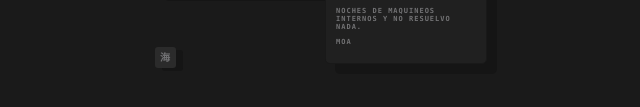
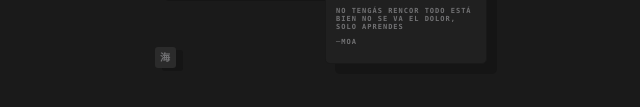
Before and after one commit to Rendezvoused/moa, a plain HTML site: page index.html in a window 1280 px wide. Shown: the part 303-410 px from the top of the page, 296-936 px from the left. Drawn offline with Linux system fonts and the light colour scheme.

Commit message:
Update index.html

```diff
--- a/index.html
+++ b/index.html
@@ -39,7 +39,8 @@
 </div><!--mv2-->
 <div class="bt2"></div>
 
-<div class="desc"><b>Noches de maquineos internos y no resuelvo nada.<p>Moa</i>
+<div class="desc"><b>No tengás rencor todo está bien
+No se va el dolor, solo aprendes<p>─Moa</i>
 </div>
 <div id="iv">
 <div class="dbl"></div>
```
